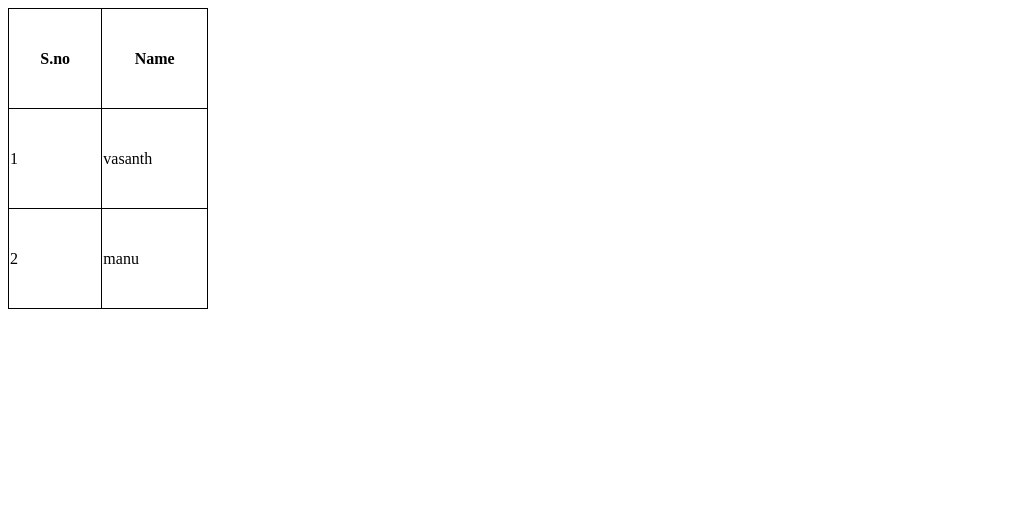
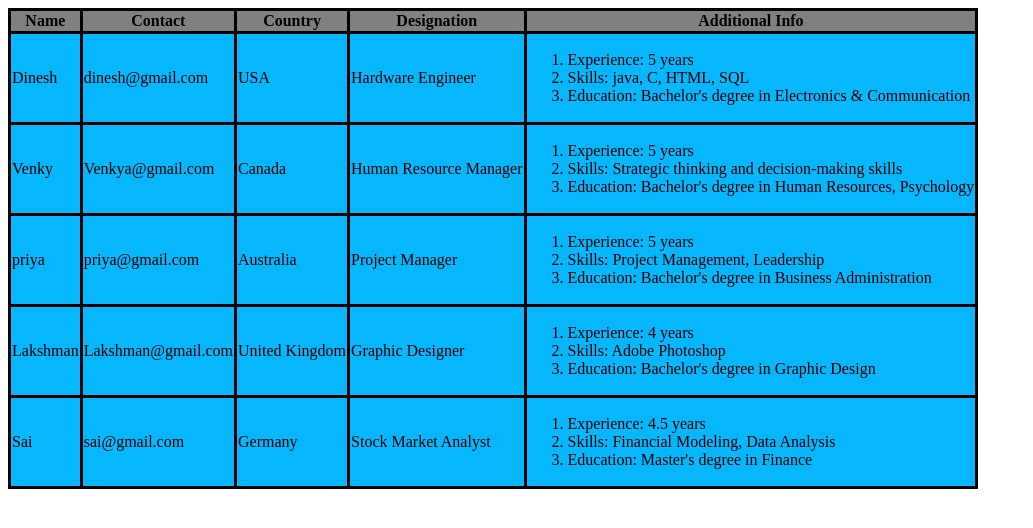
Before and after one commit to shaikbabu21/tablehtml, a plain HTML site: page index.html in a window 1280 px wide. Shown: the whole page, without its empty margins (0-1033 px from the left). Drawn offline with Linux system fonts and the light colour scheme.

Commit message:
Add files via upload

```diff
--- a/index.html
+++ b/index.html
@@ -1,28 +1,43 @@
-<html>
+<!DOCTYPE html>
+<html lang="en">
 <head>
-        <title></title>
+    <meta charset="UTF-8">
+    <meta name="viewport" content="width=device-width, initial-scale=1.0">
+    <title>Document</title>
     <style>
-        table,tr,td,th{
-            border:1px solid black;
+        table,tr,th,td{
+            border: solid black;
+        }
+        table{
             border-collapse: collapse;
-            height: 100px;
-            width: 200px;
+        }
+        th{
+            background-color: gray;
+        }
+        td{
+            background-color: rgb(6, 183, 253);
         }
     </style>
 </head>
 <body>
     <table>
         <tr>
-               <th>S.no</th>
-               <th>Name</th>
+            <th>Name</th><th>Contact</th><th>Country</th><th>Designation</th><th>Additional Info</th>
         </tr>
         <tr>
-               <td>1</td>
-               <td>vasanth</td>
+            <td>Dinesh</td><td>dinesh@gmail.com</td><td>USA</td><td>Hardware Engineer</td><td><ol><li>Experience: 5 years</li><li>Skills: java, C, HTML, SQL</li><li>Education: Bachelor's degree in Electronics & Communication</li></ol></td>
         </tr>
         <tr>
-               <td>2</td>
-               <td>manu</td>
+            <td>Venky</td><td>Venkya@gmail.com</td><td>Canada</td><td>Human Resource Manager</td><td><ol><li>Experience: 5 years</li><li>Skills: Strategic thinking and decision-making skills</li><li>Education: Bachelor's degree in Human Resources, Psychology</li></ol></td>
+        </tr>
+        <tr>
+            <td>priya</td><td>priya@gmail.com</td><td>Australia</td><td>Project Manager</td><td><ol><li>Experience: 5 years</li><li>Skills: Project Management, Leadership</li><li>Education: Bachelor's degree in Business Administration</li></ol></td>
+        </tr>
+        <tr>
+            <td>Lakshman</td><td>Lakshman@gmail.com</td><td>United Kingdom</td><td>Graphic Designer</td><td><ol><li>Experience: 4 years</li><li>Skills: Adobe Photoshop</li><li>Education: Bachelor's degree in Graphic Design</li></ol></td>
+        </tr>
+        <tr>
+            <td>Sai</td><td>sai@gmail.com</td><td>Germany</td><td>Stock Market Analyst</td><td><ol><li>Experience: 4.5 years</li><li>Skills: Financial Modeling, Data Analysis</li><li>Education: Master's degree in Finance</li></ol></td>
         </tr>
     </table>
 </body>
```
Lines whose indentation alone changed are shown as unchanged.
